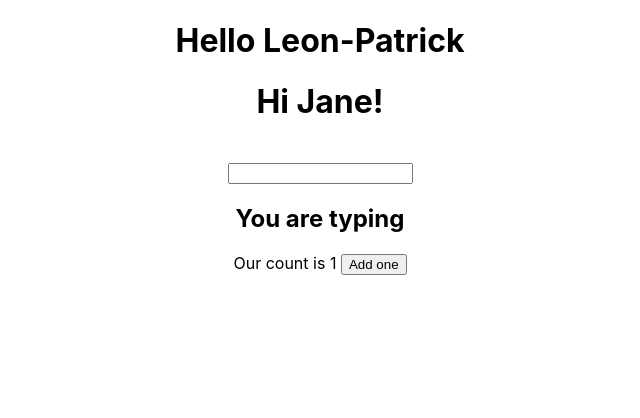
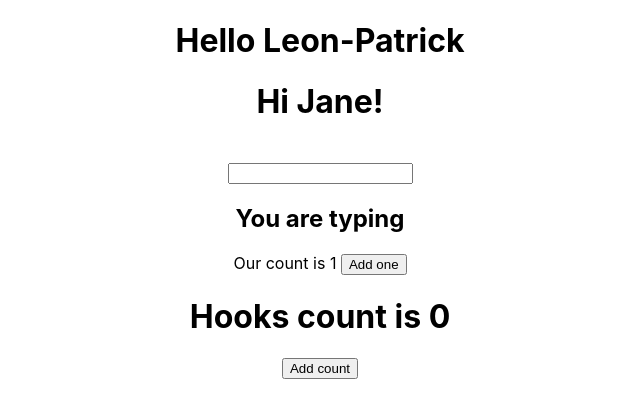
Before and after one commit to Georjane/janereact-project, a React (Create React App) app: page / in a window 1280 px wide. Shown: the top 418 px of the page, without its empty margins (320-960 px from the left). Built offline with nearby package versions, Linux system fonts and the light colour scheme.

Commit message:
Use Hooks successfully

```diff
--- a/src/App.js
+++ b/src/App.js
@@ -3,6 +3,7 @@
 import './App.css';
 import Hello from './Hello';
 import Hi from './Hi';
+import Hooks from './Hooks';
 
 // class App extends React.Component {
 //   constructor(props) {
@@ -25,6 +26,7 @@
   <div className="App">
     <Hello name="Leon-Patrick" />
     <Hi name="Jane" />
+    <Hooks />
   </div>
 );
 
--- /dev/null
+++ b/src/Hooks.js
@@ -0,0 +1,47 @@
+import React, { useState } from 'react';
+
+const Hooks = () => {
+  const [count, setCount] = useState(0);
+  return (
+    <div>
+      <h1>
+        Hooks count is
+        {' '}
+        {count}
+      </h1>
+      <button type="button" onClick={() => { setCount(count + 1); }}>Add count</button>
+    </div>
+  );
+};
+
+// class Hooks extends React.Component {
+//   constructor(props) {
+//     super(props);
+//     this.state = {
+//       count: 0,
+//     };
+//     // this.handleCLick = this.handleCLick.bind(this);
+//   }
+
+//   // handleCLick = () => {
+//   //   const { count } = this.state;
+//   //   this.setState({ count: count + 1 });
+//   // }
+
+//   render() {
+//     const { count } = this.state;
+//     return (
+//       <div>
+//         <h1>
+//           Hooks count is
+//           {' '}
+//           {count}
+//         </h1>
+// <button type="button"
+// onClick={() => { this.setState({ count: count + 1 }); }}>Add count</button>
+//       </div>
+//     );
+//   }
+// }
+
+export default Hooks;
```
